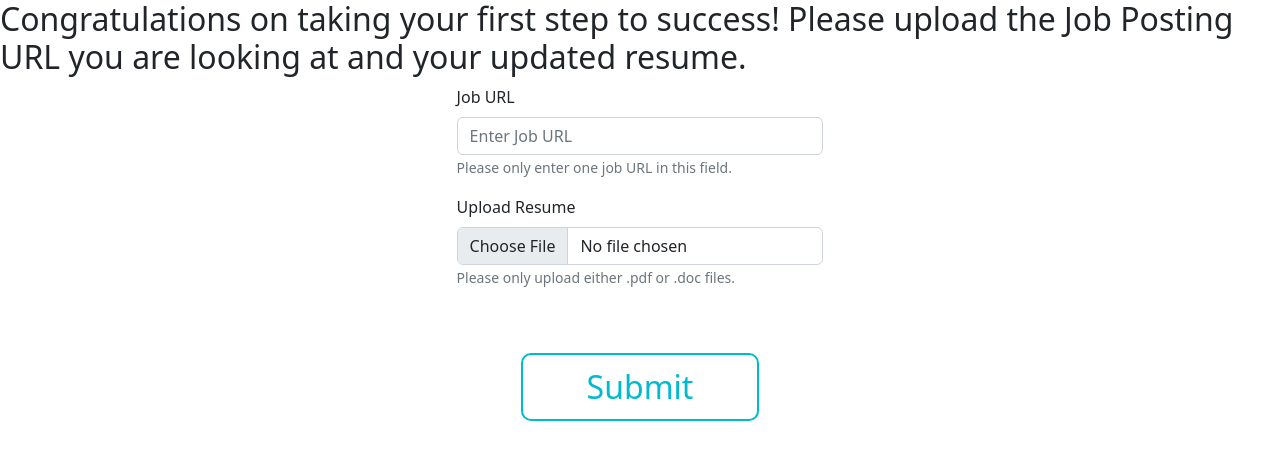
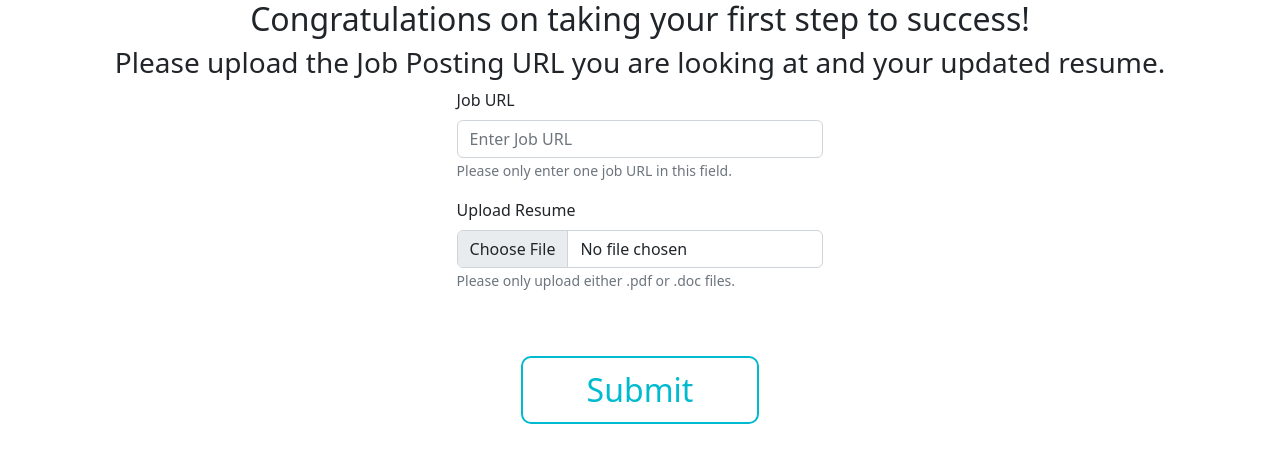
Before and after one commit to kat9897/disCOVER, a React (Create React App) app in the folder src/frontend/: page /resume-and-url in a window 1280 px wide. Shown: the top 462 px of the page. Built offline with nearby package versions, Linux system fonts and the light colour scheme.

Commit message:
make navlink work on landing

```diff
--- a/src/frontend/src/components/navbar.js
+++ b/src/frontend/src/components/navbar.js
@@ -8,7 +8,7 @@ export default function Navbar() {
  return (
    <div>
      <nav className="navbar navbar-expand-lg navbar-light bg-light">
-       <NavLink className="navbar-brand" to="/">
+       <NavLink className="navbar-brand" to="/resume-and-url">
           <img style={{"width" : 25 + '%'}} alt="team" src={require("../images/yeah.jpg")}></img>
        </NavLink>
        <button
--- a/src/frontend/src/screens/LandingPage.js
+++ b/src/frontend/src/screens/LandingPage.js
@@ -23,15 +23,14 @@ const LandingPage = () => {
 
     return (
         <LandingContainer>
+            <NavLink className="nav-link" to="/resume-and-url">
                 <Words>
                     <UnleashText>We've got you covered</UnleashText>
                     <DiscoverText>
                         <img src={Discover} alt="Discover" />
                     </DiscoverText>
-                <NavLink className="nav-link" to="/resume-and-url">
                         <YourFutureText>Your Future</YourFutureText>
                     <ArrowSymbol />
-                </NavLink>
                 </Words>
                 <BackgroundCircles>
                     <RightContainer>
@@ -50,6 +49,7 @@ const LandingPage = () => {
                         <LeftEllipse2 />
                     </LeftCircle>
                 </BackgroundCircles>
+                </NavLink>
         </LandingContainer>
     )
 }
--- a/src/frontend/src/screens/ResumeAndURLPage.js
+++ b/src/frontend/src/screens/ResumeAndURLPage.js
@@ -20,9 +20,9 @@ const ResumeAndURLPage = () => {
 
     return (
         <Container>
-
             {/* <h1>You can't do anything until you take a step forward!</h1> */}
-            <h2>Congratulations on taking your first step to success! Please upload the Job Posting URL you are looking at and your updated resume.</h2>
+            <h2>Congratulations on taking your first step to success!</h2>
+            <h3>Please upload the Job Posting URL you are looking at and your updated resume.</h3>
             <Form onSubmit={onFormSubmit}>
                 <Form.Group className="mb-3" controlId="formJobURL">
                     <Form.Label>Job URL</Form.Label>
@@ -37,18 +37,22 @@ const ResumeAndURLPage = () => {
                 </Form.Group>
                 <Form.Group controlId="formFile" className="mb-3">
                     <Form.Label>Upload Resume</Form.Label>
-                    <Form.Control type="file" accept='.pdf/.doc/.docx'/>
+                    <Form.Control type="file" accept='.pdf, .doc, .docx'/>
                     <Form.Text className="text-muted">
                     Please only upload either .pdf or .doc files.
                     </Form.Text>
                 </Form.Group>
-                <Button variant="primary" type="submit">
+                <Button variant="primary" type="submit" onSubmit={afterSubmit}>
                     Submit
                 </Button>
             </Form>
         </Container>
     )
 }
+
+const afterSubmit = (e) => {
+
+};
 
 const Container = styled.div`
     display: flex;
```
Lines whose indentation alone changed are shown as unchanged.
